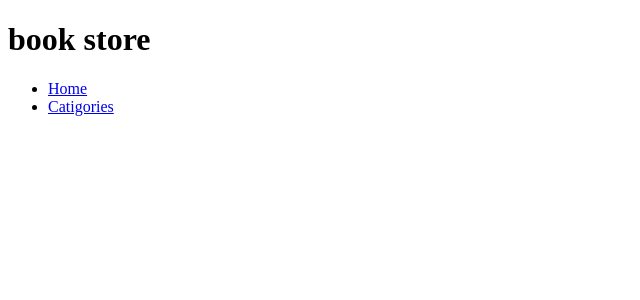
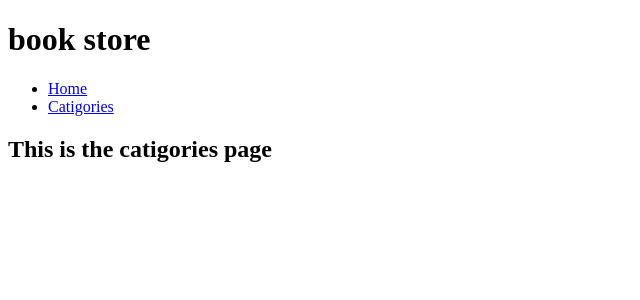
Before and after one commit to OnlyUnknown/Book-Store, a React (Vite) app: page /catigories in a window 1280 px wide. Shown: the top 300 px of the page, without its empty margins (0-640 px from the left). Built offline with nearby package versions, Linux system fonts and the light colour scheme.

Commit message:
Have added Catigories Page element

```diff
--- a/src/App.jsx
+++ b/src/App.jsx
@@ -2,6 +2,7 @@ import './App.css'
 import { Route, Routes } from 'react-router-dom'
 import Bookstate from './components/bookstate'
 import Nav from './components/Navigation'
+import Catigories from './components/Catigories'
 
 function App() {
 
@@ -11,7 +12,7 @@ function App() {
     <Nav/>
     <Routes>
      <Route path='/' element={<Bookstate/>}/>
-     <Route path='/catigories'/>
+     <Route path='/catigories' element={<Catigories/>}/>
     </Routes>
     </>
   )
--- /dev/null
+++ b/src/components/Catigories.jsx
@@ -0,0 +1,7 @@
+const Catigories = () => {
+    return <>
+    <h2>This is the catigories page</h2>
+    </>
+}
+
+export default Catigories
```
Also changed, not shown: book-store/README.md (deleted).
